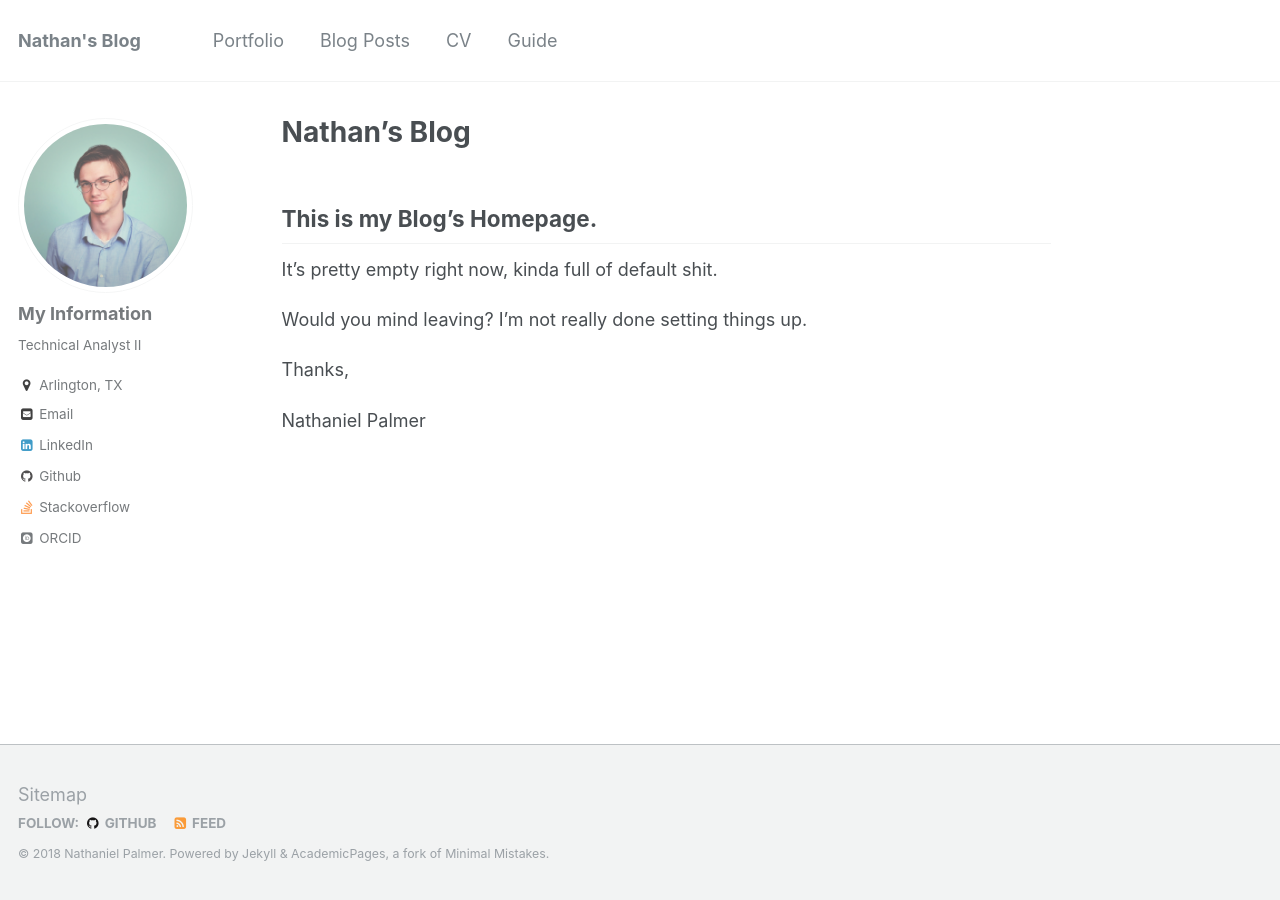
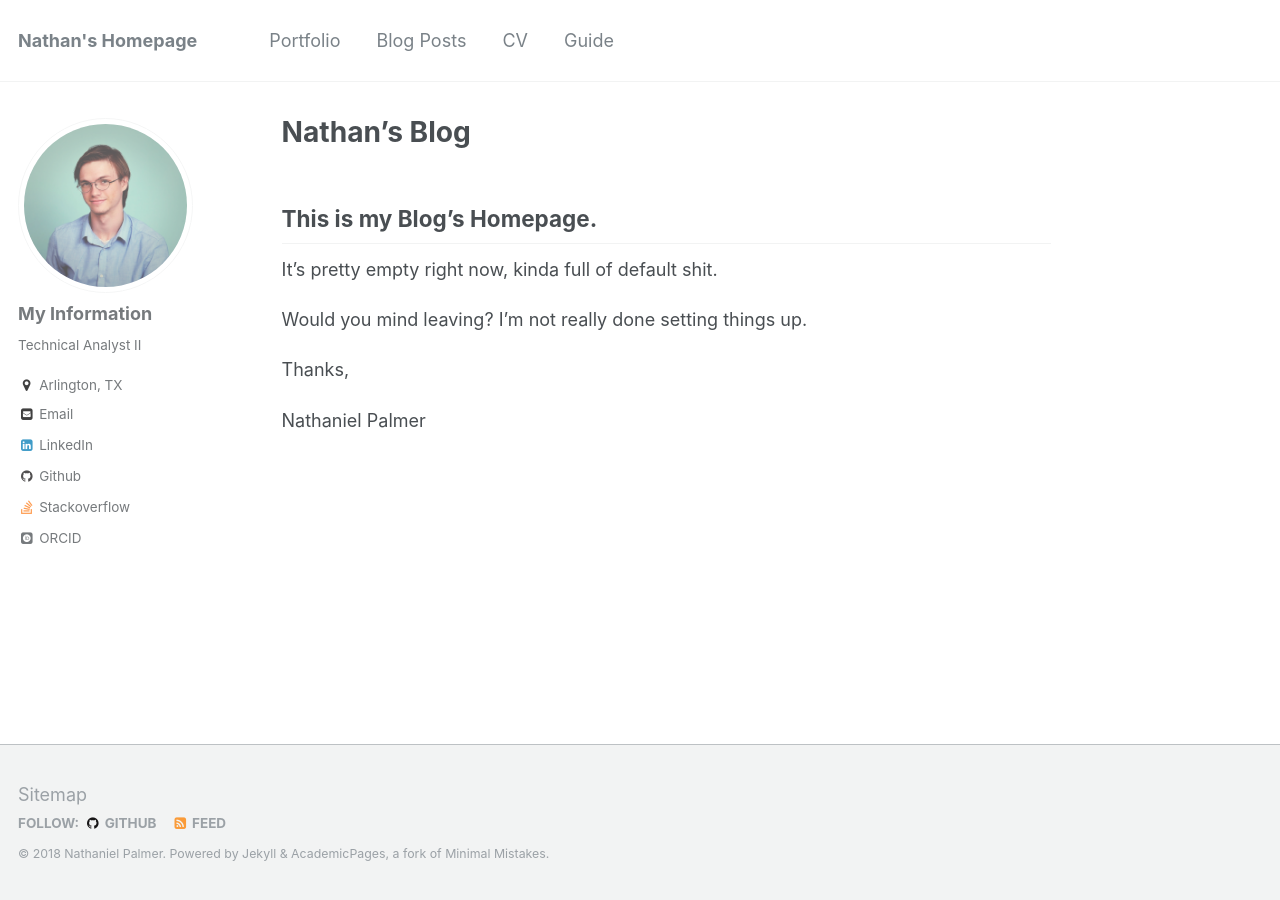
Before and after one commit to natpalmer1776/natpalmer1776.github.io, a Jekyll site: the page built from _pages/about.md, in a window 1280 px wide. Built offline with Jekyll 4.4.1, drawn with Linux system fonts in a browser that asks for light colours; some web fonts are replaced; part of the change alters nothing that is shown.

Commit message:
Edits to homepage

```diff
--- a/_config.yml
+++ b/_config.yml
@@ -7,7 +7,7 @@
 
 # Site Settings
 locale                   : "en-US"
-title                    : "Nathan's Blog"
+title                    : "Nathan's Homepage"
 title_separator          : "-"
 name                     : &name "Nathaniel Palmer"
 description              : &description "This is my professional blog, it is still in development at this time."
@@ -20,15 +20,11 @@ words_per_minute         : 90
 future                   : true
 read_more                : "disabled" # if enabled, adds "Read more" links to excerpts
 comments:
-  provider               : # false (default), "disqus", "discourse", "facebook", "google-plus", "staticman", "custom"
+  provider               : # false (default), "disqus", "discourse", "google-plus", "staticman", "custom"
   disqus:
     shortname            :
   discourse:
     server               : # https://meta.discourse.org/t/embedding-discourse-comments-via-javascript/31963 , e.g.: meta.discourse.org
-  facebook:
-    appid                :
-    num_posts            : # 5 (default)
-    colorscheme          : # "light" (default), "dark"
 staticman:
   allowedFields          : ['name', 'email', 'url', 'message']
   branch                 : "gh-pages" # "master", "gh-pages"
@@ -54,27 +50,11 @@ bing_site_verification   :
 alexa_site_verification  :
 yandex_site_verification :
 
-# Social Sharing
-twitter:
-  username               : &twitter
-facebook:
-  username               :
-  app_id                 :
-  publisher              :
-og_image                 :  # Open Graph/Twitter default site image
-# For specifying social profiles
-# - https://developers.google.com/structured-data/customize/social-profiles
-social:
-  type                   : # Person or Organization (defaults to Person)
-  name                   : # If the user or organization name differs from the site's name
-  links: # An array of links to social media profiles
-
-
 # Analytics
 analytics:
   provider               :  "google-universal" # false (default), "google", "google-universal", "custom"
   google:
-    tracking_id          :
+    tracking_id          : "UA-124511275-1"
 
 
 # Site Author
```
